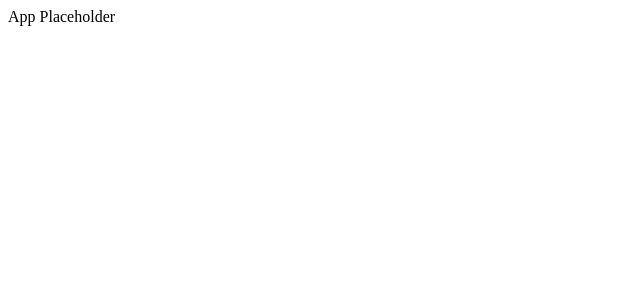
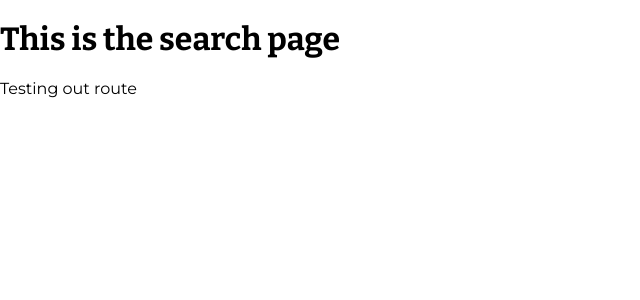
Before and after one commit to profydev/reddit-timer-Joelynn94, a React (Create React App) app: page /search in a window 1280 px wide. Shown: the top 300 px of the page, without its empty margins (0-640 px from the left). Built offline with nearby package versions, Linux system fonts and the light colour scheme.

Commit message:
Create app skeleton (#1)
* added google fonts

* added css reset and global styles

* added react router and basic folder structure

```diff
--- a/package.json
+++ b/package.json
@@ -6,8 +6,10 @@
     "@testing-library/jest-dom": "^5.11.0",
     "@testing-library/react": "^11.2.2",
     "@testing-library/user-event": "^12.0.11",
+    "normalize.css": "^8.0.1",
     "react": "^17.0.1",
     "react-dom": "^17.0.1",
+    "react-router-dom": "^5.2.0",
     "react-scripts": "^4.0.1"
   },
   "scripts": {
--- a/public/index.html
+++ b/public/index.html
@@ -24,6 +24,16 @@
       work correctly both with client-side routing and a non-root public URL.
       Learn how to configure a non-root public URL by running `npm run build`.
     -->
+    <link rel="preconnect" href="https://fonts.googleapis.com" />
+    <link rel="preconnect" href="https://fonts.gstatic.com" crossorigin />
+    <link
+      href="https://fonts.googleapis.com/css2?family=Bitter:ital,wght@0,300;0,400;0,500;0,600;0,700;0,800;1,400;1,500&display=swap"
+      rel="stylesheet"
+    />
+    <link
+      href="https://fonts.googleapis.com/css2?family=Bitter:ital,wght@0,300;0,400;0,500;0,600;0,700;0,800;1,400;1,500&family=Montserrat:ital,wght@0,100;0,300;0,400;0,500;0,600;0,700;0,800;1,300;1,400&display=swap"
+      rel="stylesheet"
+    />
     <title>React App</title>
   </head>
   <body>
--- a/src/App.js
+++ b/src/App.js
@@ -1,10 +1,22 @@
 import React from 'react';
+import { BrowserRouter, Route, Switch } from 'react-router-dom';
+import HomePage from './pages/HomePage';
+import SearchPage from './pages/SearchPage';
+import 'normalize.css';
+import './index.css';
 
 function App() {
   return (
-    <div>
-      App Placeholder
-    </div>
+    <BrowserRouter>
+      <Switch>
+        <Route exact path="/">
+          <HomePage />
+        </Route>
+        <Route exact path="/search">
+          <SearchPage />
+        </Route>
+      </Switch>
+    </BrowserRouter>
   );
 }
 
--- /dev/null
+++ b/src/index.css
@@ -0,0 +1,12 @@
+body {
+  font-family: 'Montserrat', sans-serif;
+}
+
+h1,
+h2,
+h3,
+h4,
+h5,
+h6 {
+  font-family: 'Bitter', serif;
+}
--- /dev/null
+++ b/src/pages/HomePage.js
@@ -0,0 +1,12 @@
+import React from 'react';
+
+function HomePage() {
+  return (
+    <div>
+      <h1>This is the HomePage</h1>
+      <p>Testing out route</p>
+    </div>
+  );
+}
+
+export default HomePage;
--- /dev/null
+++ b/src/pages/SearchPage.js
@@ -0,0 +1,12 @@
+import React from 'react';
+
+function SearchPage() {
+  return (
+    <div>
+      <h1>This is the search page</h1>
+      <p>Testing out route</p>
+    </div>
+  );
+}
+
+export default SearchPage;
```
Also changed, not shown: 2 other files (tests, documents, lock files or other folders).
